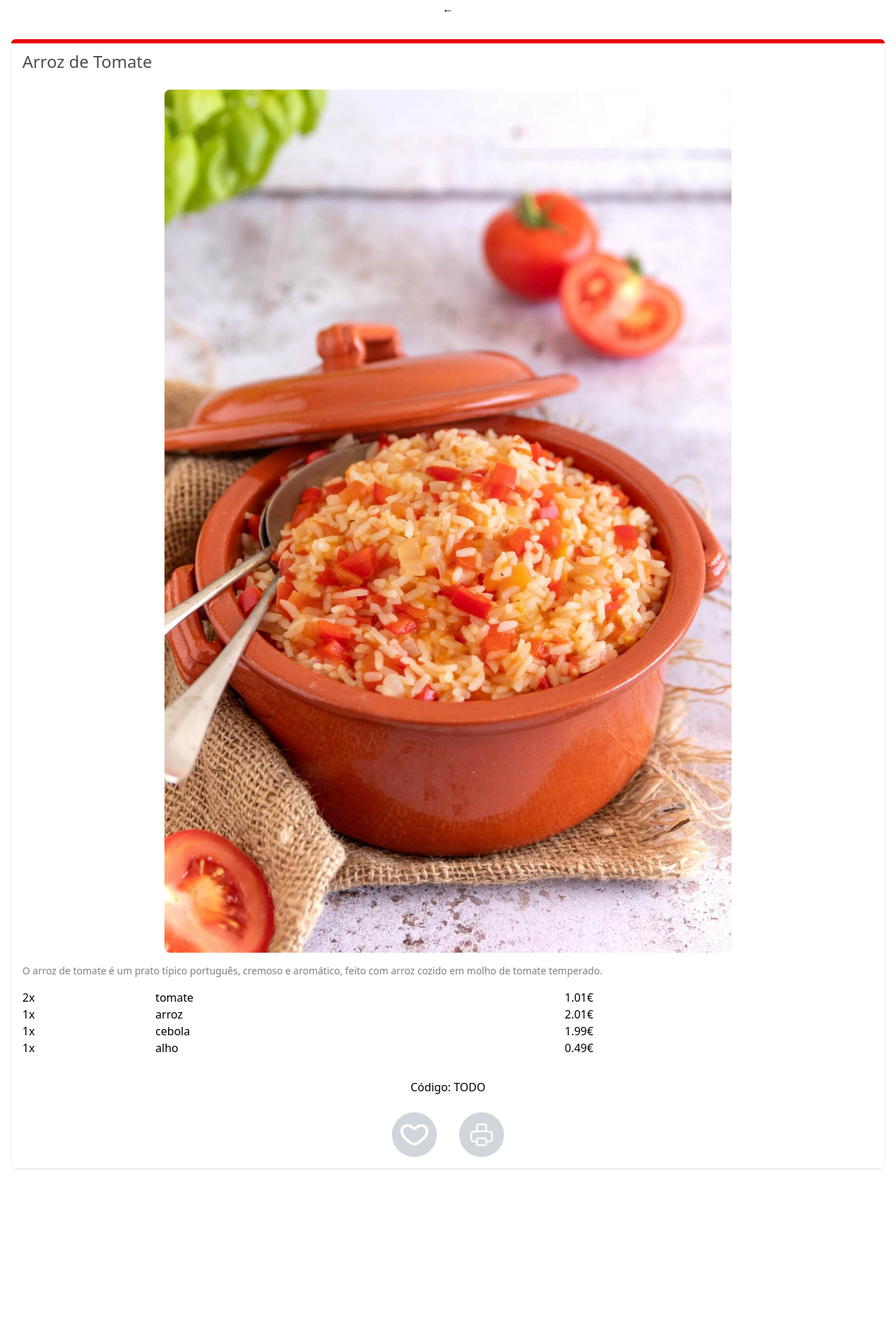
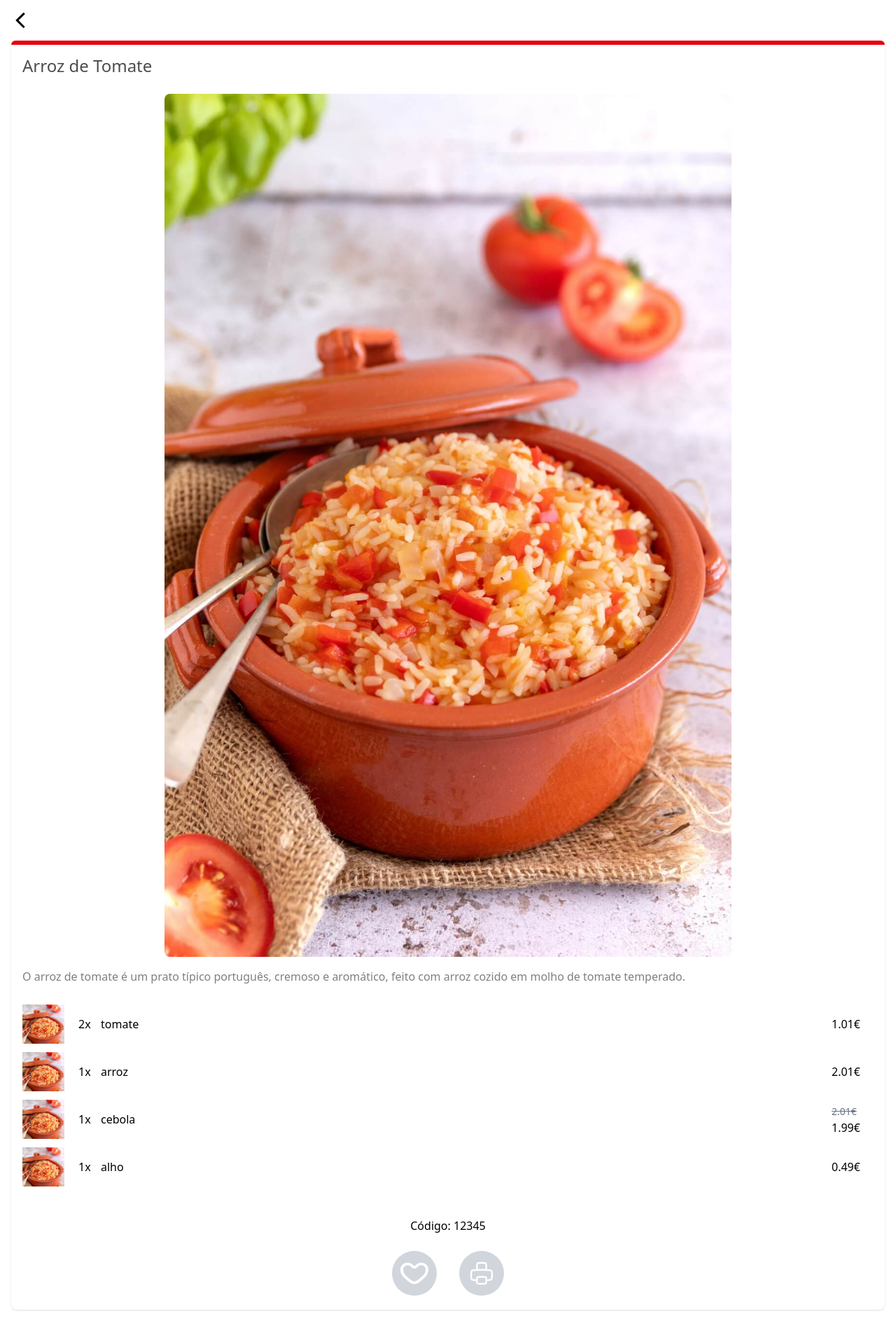
Before and after one commit to Martaclba/BugsByte25, a Next.js app: page /bundle/12340 in a window 1280 px wide. Shown: the top 1920 px of the page at 70% size. Before the commit the page ends 1701 px from the top, so only its background shows below. Built offline with nearby package versions, Linux system fonts and the light colour scheme.

Commit message:
make bundle page

```diff
--- a/src/app/bundle/[bundle_id]/page.tsx
+++ b/src/app/bundle/[bundle_id]/page.tsx
@@ -1,12 +1,24 @@
 "use client"
 
-import { Bundle } from "@/lib/bundle"
+import { Bundle, Product } from "@/lib/bundle"
 import { get_bundle } from "@/lib/endpoints";
 import { useRouter } from "next/navigation";
 import { useEffect, useState } from "react"
 import Image from "next/image";
 
 import { use } from 'react';
+import Footer from "@/components/Footer";
+
+function Price({product}: {product: Product}) {
+  if (product.basePrice == product.price) {
+    return <p className="text-md">{product.price}€</p>;
+  } else {
+    return <>
+      <span className="text-sm text-gray-500 line-through">{product.basePrice}€</span>
+      <span> {product.price}€</span>
+    </>;
+  }
+}
 
 export default function BundlePage({params} : { params: Promise<{ bundle_id: string }> }) {
   const router = useRouter();
@@ -18,13 +30,18 @@ export default function BundlePage({params} : { params: Promise<{ bundle_id: str
       fetchBundle();
     }, []);
 
-  return <div className="flex flex-col w-full bg-white min-h-screen px-4">
+  return <div className="flex flex-col w-full bg-white min-h-screen p-4">
     <button onClick={() => router.back()}>
-      &#8592;
+      <Image
+        src="/chevronleft.svg"
+        alt="back"
+        width={26}
+        height={26}
+      />
     </button>
     {/*<h1 className="text-black/70 text-3xl">Bundly</h1>*/}
 
-    <div className="text-black shadow my-8 py-2 px-4 rounded-lg flex flex-col gap-4 w-full relative">
+    <div className="text-black shadow my-4 py-3 px-4 rounded-lg flex flex-col gap-4 w-full relative">
       <div className="absolute top-0 left-0 bg-red-600 w-full h-1.5 rounded-t-lg"></div>
 
       <div className="flex flex-row w-full justify-between items-center py-2">
@@ -40,16 +57,22 @@ export default function BundlePage({params} : { params: Promise<{ bundle_id: str
         height={100}
       />
 
-      <p className="text-black/50 text-sm text-justify">{bundle?.overview.description}</p>
+      <p className="text-black/50 text-md text-justify">{bundle?.overview.description}</p>
 
-      <table className="table-auto">
+      <table className="table-fixed border-separate border-spacing-y-3">
         <tbody>
           {bundle?.items.map((i) =>
-            <tr key={i.product.product_id} className="py-2">
-              <td>{i.quantity}x</td>
+            <tr key={i.product.product_id}>
+              <td className="w-20">
+                <div className="rounded relative w-3/4 h-14 bg-black">
+                  <Image src="/receita.jpg" alt="<?>" fill objectFit="cover"/>
+                </div>
+              </td>
+              <td className="w-8">{i.quantity}x</td>
               <td>{i.product.name}</td>
-
-              <td>{i.product.price}€</td>
+              <td className="w-15">
+                <Price product={i.product}/>
+              </td>
             </tr>
           )}
         </tbody>
@@ -57,16 +80,16 @@ export default function BundlePage({params} : { params: Promise<{ bundle_id: str
 
       <p className="text-black/50 text-sm text-justify">{bundle?.instructions}</p>
 
-      <p className="mx-auto">Código: TODO</p>
+      <p className="mx-auto">Código: {bundle?.overview.bundle_id}</p>
       <div className="flex flex-row w-full justify-center items-center py-2">
-        <div className="flex rounded-full p-3 mx-4 items-center justify-center bg-gray-300">
+        <button onClick={() => console.log("ola")} className="cursor-pointer flex rounded-full p-3 mx-4 items-center justify-center bg-gray-300">
           <Image src="/like.svg" alt="like" width={40} height={40}/>
-        </div>
-        <div className="flex rounded-full p-3 mx-4 items-center justify-center bg-gray-300">
+        </button>
+        <button className="cursor-pointer flex rounded-full p-3 mx-4 items-center justify-center bg-gray-300">
           <Image src="/print.svg" alt="print" width={40} height={40}/>
-        </div>
-
+        </button>
       </div>
     </div>
+    <Footer />
   </div>;
 }
```
